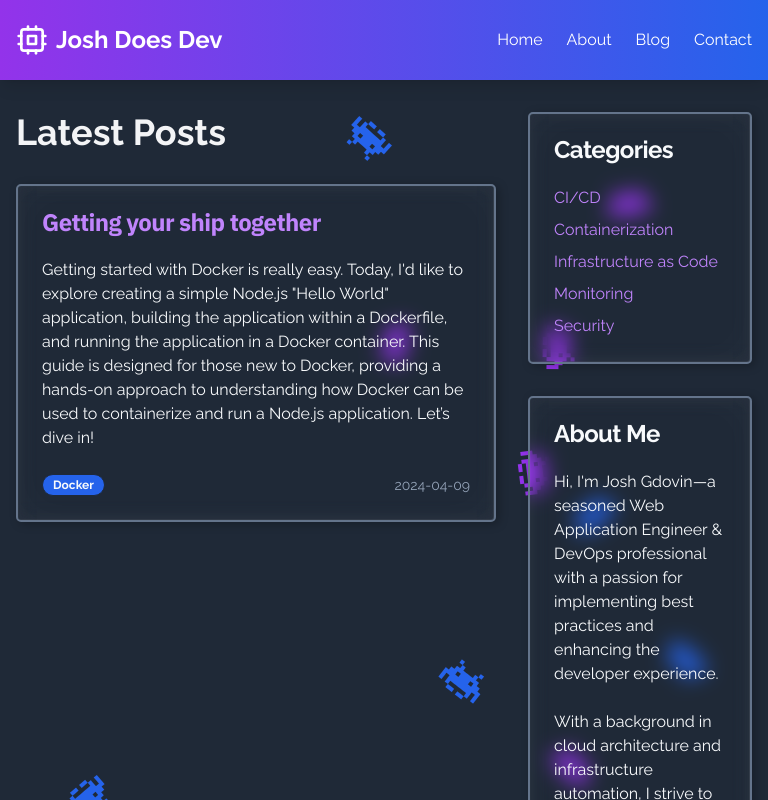
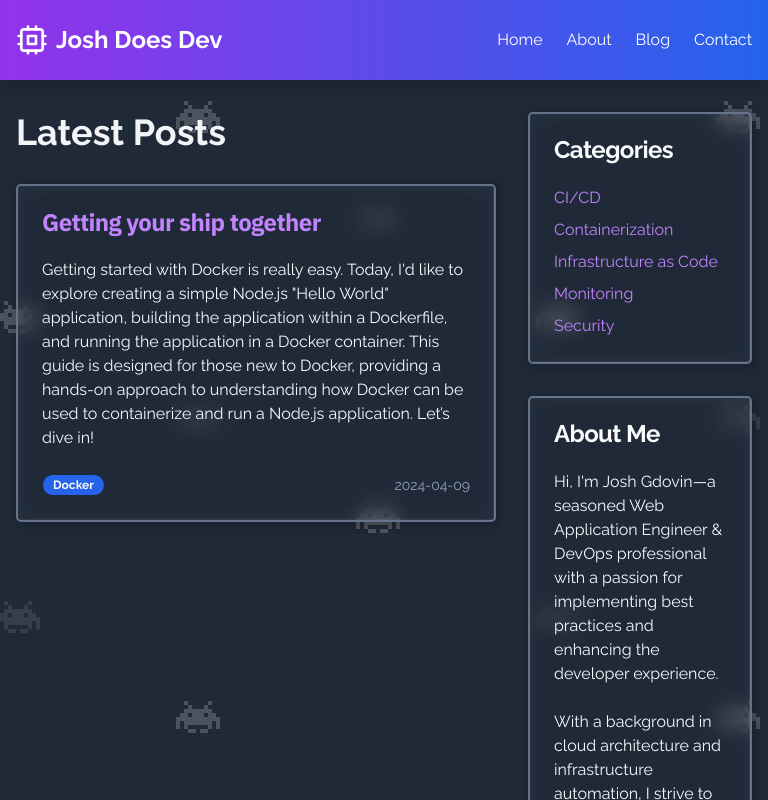
Before and after one commit to jgdovin/joshdoesdev, a Next.js app: page / in a window 768 px wide. Shown: the top 800 px of the page. Built offline with nearby package versions, Linux system fonts and the light colour scheme.

Commit message:
static background

```diff
--- a/src/components/custom/Background.tsx
+++ b/src/components/custom/Background.tsx
@@ -22,7 +22,7 @@ const generateRandomProperties = (index: number) => {
   const boxShadow = `10vmin 0 currentColor`;
 
   // Set color based on even or odd index
-  const color = index % 2 === 0 ? "#2563eb" : "#9333ea";
+  const color = index % 2 === 0 ? "#ffffff" : "#9333ea";
 
   return {
     top,
@@ -36,7 +36,7 @@ const generateRandomProperties = (index: number) => {
 };
 
 const Background = () => {
-  const numSpans = 15; // Adjust the number of spans as needed
+  const numSpans = 105; // Adjust the number of spans as needed
 
   // Use useMemo to generate spans only once
   const spans = useMemo(() => {
@@ -48,15 +48,12 @@ const Background = () => {
 
   return (
     <div className="background">
-      {spans.map((spanProps) => (
+      {spans.map((spanProps, index) => (
         <span
           key={spanProps.key}
           style={{
-            top: spanProps.top,
-            left: spanProps.left,
-            animationDuration: spanProps.animationDuration,
-            animationDelay: spanProps.animationDelay,
-            transformOrigin: spanProps.transformOrigin,
+            top: (index % 12) * 100,
+            left: (index % 21) * 180,
             color: spanProps.color,
           }}
           className="space-invader"
--- a/src/components/custom/background.css
+++ b/src/components/custom/background.css
@@ -16,7 +16,6 @@
 }
 
 .background span {
-
   backface-visibility: hidden;
   position: absolute;
   animation-name: move;
@@ -54,37 +53,37 @@
 @media (min-width: 768px) {
   .space-invader:nth-child(odd) {
     box-shadow:
-      0 0 0 0.5em #2563eb,
-      0 0.5em 0 0.5em #2563eb,
-      -1.25em 0.75em 0 0.25em #2563eb,
-      1.25em 0.75em 0 0.25em #2563eb,
-      -1.5em -1.5em 0 0 #2563eb,
-      1.5em -1.5em 0 0 #2563eb,
-      -1em -1em 0 0 #2563eb,
-      1em -1em 0 0 #2563eb,
-      -1.5em -0.5em 0 0 #2563eb,
-      -1em -0.5em 0 0 #2563eb,
-      1em -0.5em 0 0 #2563eb,
-      1.5em -0.5em 0 0 #2563eb,
-      -2em 0 0 0 #2563eb,
-      -1.5em 0 0 0 #2563eb,
-      1.5em 0 0 0 #2563eb,
-      2em 0 0 0 #2563eb,
-      -2.5em 0.5em 0 0 #2563eb,
-      -2em 0.5em 0 0 #2563eb,
-      2em 0.5em 0 0 #2563eb,
-      2.5em 0.5em 0 0 #2563eb,
-      -2.5em 1em 0 0 #2563eb,
-      2.5em 1em 0 0 #2563eb,
-      -2.5em 1.5em 0 0 #2563eb,
-      -1.5em 1.5em 0 0 #2563eb,
-      1.5em 1.5em 0 0 #2563eb,
-      2.5em 1.5em 0 0 #2563eb,
-      -1em 2em 0 0 #2563eb,
-      -0.5em 2em 0 0 #2563eb,
-      0.5em 2em 0 0 #2563eb,
-      1em 2em 0 0 #2563eb;
-    background: #2563eb;
+      0 0 0 0.5em #353e4b,
+      0 0.5em 0 0.5em #353e4b,
+      -1.25em 0.75em 0 0.25em #353e4b,
+      1.25em 0.75em 0 0.25em #353e4b,
+      -1.5em -1.5em 0 0 #353e4b,
+      1.5em -1.5em 0 0 #353e4b,
+      -1em -1em 0 0 #353e4b,
+      1em -1em 0 0 #353e4b,
+      -1.5em -0.5em 0 0 #353e4b,
+      -1em -0.5em 0 0 #353e4b,
+      1em -0.5em 0 0 #353e4b,
+      1.5em -0.5em 0 0 #353e4b,
+      -2em 0 0 0 #353e4b,
+      -1.5em 0 0 0 #353e4b,
+      1.5em 0 0 0 #353e4b,
+      2em 0 0 0 #353e4b,
+      -2.5em 0.5em 0 0 #353e4b,
+      -2em 0.5em 0 0 #353e4b,
+      2em 0.5em 0 0 #353e4b,
+      2.5em 0.5em 0 0 #353e4b,
+      -2.5em 1em 0 0 #353e4b,
+      2.5em 1em 0 0 #353e4b,
+      -2.5em 1.5em 0 0 #353e4b,
+      -1.5em 1.5em 0 0 #353e4b,
+      1.5em 1.5em 0 0 #353e4b,
+      2.5em 1.5em 0 0 #353e4b,
+      -1em 2em 0 0 #353e4b,
+      -0.5em 2em 0 0 #353e4b,
+      0.5em 2em 0 0 #353e4b,
+      1em 2em 0 0 #353e4b;
+    background: #353e4b;
     width: 0.5em;
     height: 0.5em;
     overflow: hidden;
@@ -94,37 +93,37 @@
 
   .space-invader:nth-child(even) {
     box-shadow:
-      0 0 0 0.5em #9333ea,
-      0 0.5em 0 0.5em #9333ea,
-      -1.25em 0.75em 0 0.25em #9333ea,
-      1.25em 0.75em 0 0.25em #9333ea,
-      -1.5em -1.5em 0 0 #9333ea,
-      1.5em -1.5em 0 0 #9333ea,
-      -1em -1em 0 0 #9333ea,
-      1em -1em 0 0 #9333ea,
-      -1.5em -0.5em 0 0 #9333ea,
-      -1em -0.5em 0 0 #9333ea,
-      1em -0.5em 0 0 #9333ea,
-      1.5em -0.5em 0 0 #9333ea,
-      -2em 0 0 0 #9333ea,
-      -1.5em 0 0 0 #9333ea,
-      1.5em 0 0 0 #9333ea,
-      2em 0 0 0 #9333ea,
-      -2.5em 0.5em 0 0 #9333ea,
-      -2em 0.5em 0 0 #9333ea,
-      2em 0.5em 0 0 #9333ea,
-      2.5em 0.5em 0 0 #9333ea,
-      -2.5em 1em 0 0 #9333ea,
-      2.5em 1em 0 0 #9333ea,
-      -2.5em 1.5em 0 0 #9333ea,
-      -1.5em 1.5em 0 0 #9333ea,
-      1.5em 1.5em 0 0 #9333ea,
-      2.5em 1.5em 0 0 #9333ea,
-      -1em 2em 0 0 #9333ea,
-      -0.5em 2em 0 0 #9333ea,
-      0.5em 2em 0 0 #9333ea,
-      1em 2em 0 0 #9333ea;
-    background: #9333ea;
+      0 0 0 0.5em #4b535e,
+      0 0.5em 0 0.5em #4b535e,
+      -1.25em 0.75em 0 0.25em #4b535e,
+      1.25em 0.75em 0 0.25em #4b535e,
+      -1.5em -1.5em 0 0 #4b535e,
+      1.5em -1.5em 0 0 #4b535e,
+      -1em -1em 0 0 #4b535e,
+      1em -1em 0 0 #4b535e,
+      -1.5em -0.5em 0 0 #4b535e,
+      -1em -0.5em 0 0 #4b535e,
+      1em -0.5em 0 0 #4b535e,
+      1.5em -0.5em 0 0 #4b535e,
+      -2em 0 0 0 #4b535e,
+      -1.5em 0 0 0 #4b535e,
+      1.5em 0 0 0 #4b535e,
+      2em 0 0 0 #4b535e,
+      -2.5em 0.5em 0 0 #4b535e,
+      -2em 0.5em 0 0 #4b535e,
+      2em 0.5em 0 0 #4b535e,
+      2.5em 0.5em 0 0 #4b535e,
+      -2.5em 1em 0 0 #4b535e,
+      2.5em 1em 0 0 #4b535e,
+      -2.5em 1.5em 0 0 #4b535e,
+      -1.5em 1.5em 0 0 #4b535e,
+      1.5em 1.5em 0 0 #4b535e,
+      2.5em 1.5em 0 0 #4b535e,
+      -1em 2em 0 0 #4b535e,
+      -0.5em 2em 0 0 #4b535e,
+      0.5em 2em 0 0 #4b535e,
+      1em 2em 0 0 #4b535e;
+    background: #4b535e;
     width: 0.5em;
     height: 0.5em;
     overflow: hidden;
@@ -135,37 +134,37 @@
 @media (max-width: 768px) {
   .space-invader:nth-child(odd) {
     box-shadow:
-      0 0 0 0.25em #2563eb,
-      0 0.25em 0 0.25em #2563eb,
-      -0.625em 0.375em 0 0.125em #2563eb,
-      0.625em 0.375em 0 0.125em #2563eb,
-      -0.75em -0.75em 0 0 #2563eb,
-      0.75em -0.75em 0 0 #2563eb,
-      -0.5em -0.5em 0 0 #2563eb,
-      0.5em -0.5em 0 0 #2563eb,
-      -0.75em -0.25em 0 0 #2563eb,
-      -0.5em -0.25em 0 0 #2563eb,
-      0.5em -0.25em 0 0 #2563eb,
-      0.75em -0.25em 0 0 #2563eb,
-      -1em 0 0 0 #2563eb,
-      -0.75em 0 0 0 #2563eb,
-      0.75em 0 0 0 #2563eb,
-      1em 0 0 0 #2563eb,
-      -1.25em 0.25em 0 0 #2563eb,
-      -1em 0.25em 0 0 #2563eb,
-      1em 0.25em 0 0 #2563eb,
-      1.25em 0.25em 0 0 #2563eb,
-      -1.25em 0.5em 0 0 #2563eb,
-      1.25em 0.5em 0 0 #2563eb,
-      -1.25em 0.75em 0 0 #2563eb,
-      -0.75em 0.75em 0 0 #2563eb,
-      0.75em 0.75em 0 0 #2563eb,
-      1.25em 0.75em 0 0 #2563eb,
-      -0.5em 1em 0 0 #2563eb,
-      -0.25em 1em 0 0 #2563eb,
-      0.25em 1em 0 0 #2563eb,
-      0.5em 1em 0 0 #2563eb;
-    background: #2563eb;
+      0 0 0 0.25em #353e4b,
+      0 0.25em 0 0.25em #353e4b,
+      -0.625em 0.375em 0 0.125em #353e4b,
+      0.625em 0.375em 0 0.125em #353e4b,
+      -0.75em -0.75em 0 0 #353e4b,
+      0.75em -0.75em 0 0 #353e4b,
+      -0.5em -0.5em 0 0 #353e4b,
+      0.5em -0.5em 0 0 #353e4b,
+      -0.75em -0.25em 0 0 #353e4b,
+      -0.5em -0.25em 0 0 #353e4b,
+      0.5em -0.25em 0 0 #353e4b,
+      0.75em -0.25em 0 0 #353e4b,
+      -1em 0 0 0 #353e4b,
+      -0.75em 0 0 0 #353e4b,
+      0.75em 0 0 0 #353e4b,
+      1em 0 0 0 #353e4b,
+      -1.25em 0.25em 0 0 #353e4b,
+      -1em 0.25em 0 0 #353e4b,
+      1em 0.25em 0 0 #353e4b,
+      1.25em 0.25em 0 0 #353e4b,
+      -1.25em 0.5em 0 0 #353e4b,
+      1.25em 0.5em 0 0 #353e4b,
+      -1.25em 0.75em 0 0 #353e4b,
+      -0.75em 0.75em 0 0 #353e4b,
+      0.75em 0.75em 0 0 #353e4b,
+      1.25em 0.75em 0 0 #353e4b,
+      -0.5em 1em 0 0 #353e4b,
+      -0.25em 1em 0 0 #353e4b,
+      0.25em 1em 0 0 #353e4b,
+      0.5em 1em 0 0 #353e4b;
+    background: #353e4b;
     width: 0.25em;
     height: 0.25em;
     overflow: hidden;
@@ -173,37 +172,37 @@
   }
   .space-invader:nth-child(even) {
     box-shadow:
-      0 0 0 0.25em #9333ea,
-      0 0.25em 0 0.25em #9333ea,
-      -0.625em 0.375em 0 0.125em #9333ea,
-      0.625em 0.375em 0 0.125em #9333ea,
-      -0.75em -0.75em 0 0 #9333ea,
-      0.75em -0.75em 0 0 #9333ea,
-      -0.5em -0.5em 0 0 #9333ea,
-      0.5em -0.5em 0 0 #9333ea,
-      -0.75em -0.25em 0 0 #9333ea,
-      -0.5em -0.25em 0 0 #9333ea,
-      0.5em -0.25em 0 0 #9333ea,
-      0.75em -0.25em 0 0 #9333ea,
-      -1em 0 0 0 #9333ea,
-      -0.75em 0 0 0 #9333ea,
-      0.75em 0 0 0 #9333ea,
-      1em 0 0 0 #9333ea,
-      -1.25em 0.25em 0 0 #9333ea,
-      -1em 0.25em 0 0 #9333ea,
-      1em 0.25em 0 0 #9333ea,
-      1.25em 0.25em 0 0 #9333ea,
-      -1.25em 0.5em 0 0 #9333ea,
-      1.25em 0.5em 0 0 #9333ea,
-      -1.25em 0.75em 0 0 #9333ea,
-      -0.75em 0.75em 0 0 #9333ea,
-      0.75em 0.75em 0 0 #9333ea,
-      1.25em 0.75em 0 0 #9333ea,
-      -0.5em 1em 0 0 #9333ea,
-      -0.25em 1em 0 0 #9333ea,
-      0.25em 1em 0 0 #9333ea,
-      0.5em 1em 0 0 #9333ea;
-    background: #9333ea;
+      0 0 0 0.25em #4b535e,
+      0 0.25em 0 0.25em #4b535e,
+      -0.625em 0.375em 0 0.125em #4b535e,
+      0.625em 0.375em 0 0.125em #4b535e,
+      -0.75em -0.75em 0 0 #4b535e,
+      0.75em -0.75em 0 0 #4b535e,
+      -0.5em -0.5em 0 0 #4b535e,
+      0.5em -0.5em 0 0 #4b535e,
+      -0.75em -0.25em 0 0 #4b535e,
+      -0.5em -0.25em 0 0 #4b535e,
+      0.5em -0.25em 0 0 #4b535e,
+      0.75em -0.25em 0 0 #4b535e,
+      -1em 0 0 0 #4b535e,
+      -0.75em 0 0 0 #4b535e,
+      0.75em 0 0 0 #4b535e,
+      1em 0 0 0 #4b535e,
+      -1.25em 0.25em 0 0 #4b535e,
+      -1em 0.25em 0 0 #4b535e,
+      1em 0.25em 0 0 #4b535e,
+      1.25em 0.25em 0 0 #4b535e,
+      -1.25em 0.5em 0 0 #4b535e,
+      1.25em 0.5em 0 0 #4b535e,
+      -1.25em 0.75em 0 0 #4b535e,
+      -0.75em 0.75em 0 0 #4b535e,
+      0.75em 0.75em 0 0 #4b535e,
+      1.25em 0.75em 0 0 #4b535e,
+      -0.5em 1em 0 0 #4b535e,
+      -0.25em 1em 0 0 #4b535e,
+      0.25em 1em 0 0 #4b535e,
+      0.5em 1em 0 0 #4b535e;
+    background: #4b535e;
     width: 0.25em;
     height: 0.25em;
     overflow: hidden;
```
